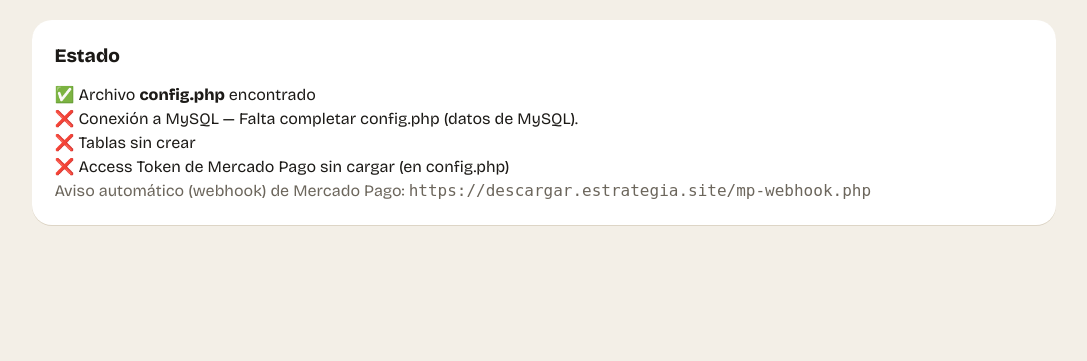
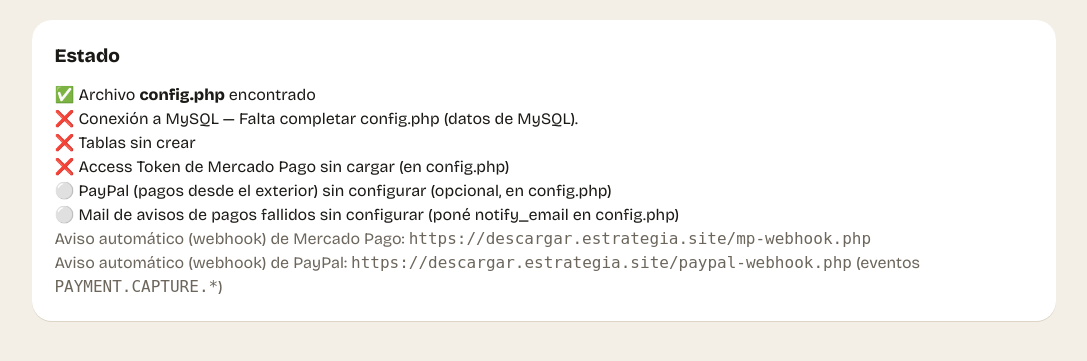
Before and after one commit to dioyerly/descargables, a PHP site: page /admin/setup.php in a window 1280 px wide. Shown: the part 157-518 px from the top of the page, without its empty margins (96-1183 px from the left). Run offline with PHP 8.4, Linux system fonts and the light colour scheme; the visitor is signed in with stand-in values (Sample User, id 1); some libraries are stand-ins or nearby versions.

Commit message:
PayPal para pagos del exterior, avisos de pagos fallidos y filtro Sin cobrar en Pedidos
- Botón «Pagar desde el exterior» (PayPal, cobra en USD) junto al de Mercado Pago
- Avisos por mail a la dueña cuando un pago falla o se devuelve, con el motivo
- Mail al comprador con el enlace para pagar con PayPal si Mercado Pago lo rechazó
- Pedidos: medio de pago, motivo, contador y filtro Sin cobrar

Co-Authored-By: Claude Sonnet 5.5 <noreply@anthropic.com>
Claude-Session: https://claude.ai/code/session_017z4jXDwbBZzGFcfP8xSY7D

```diff
--- a/admin/setup.php
+++ b/admin/setup.php
@@ -24,7 +24,10 @@ admin_head('Base de datos'); ?>
   <p><?= $pdo ? '✅' : '❌' ?> Conexión a MySQL <?= $pdo ? 'correcta' : '— ' . h((string)($GLOBALS['db_error'] ?? '')) ?></p>
   <p><?= $ready ? '✅' : '❌' ?> Tablas <?= $ready ? 'creadas' : 'sin crear' ?></p>
   <p><?= mp_configured() ? '✅' : '❌' ?> Access Token de Mercado Pago <?= mp_configured() ? 'cargado' : 'sin cargar (en config.php)' ?></p>
+  <p><?= pp_configured() ? '✅' : '⚪' ?> PayPal (pagos desde el exterior) <?= pp_configured() ? 'configurado (' . h((string)cfg('paypal.mode', 'live')) . ')' : 'sin configurar (opcional, en config.php)' ?></p>
+  <p><?= filter_var((string)cfg('notify_email', ''), FILTER_VALIDATE_EMAIL) ? '✅' : '⚪' ?> Mail de avisos de pagos fallidos <?= filter_var((string)cfg('notify_email', ''), FILTER_VALIDATE_EMAIL) ? 'configurado' : 'sin configurar (poné notify_email en config.php)' ?></p>
   <p class="muted">Aviso automático (webhook) de Mercado Pago: <code><?= h(site_url('mp-webhook.php')) ?></code></p>
+  <p class="muted">Aviso automático (webhook) de PayPal: <code><?= h(site_url('paypal-webhook.php')) ?></code> (eventos <code>PAYMENT.CAPTURE.*</code>)</p>
   <?php if ($pdo): ?><form method="post" style="margin-top:16px"><input type="hidden" name="do" value="tablas"><?= csrf_field() ?><button class="btn" type="submit"><?= $ready ? 'Revisar tablas' : 'Crear tablas e importar mis productos' ?></button></form>
   <p class="muted"><small>Es seguro repetirlo: no borra nada.</small></p>
   <?php if ($ready): ?><hr style="margin:18px 0;border:0;border-top:1px solid #ddd5c6"><h2>Fichas de productos</h2>
--- a/lib/bootstrap.php
+++ b/lib/bootstrap.php
@@ -18,6 +18,7 @@ require_once __DIR__ . '/config.php';
 require_once __DIR__ . '/db.php';
 require_once __DIR__ . '/products.php';
 require_once __DIR__ . '/mp.php';
+require_once __DIR__ . '/paypal.php';
 require_once __DIR__ . '/showcase.php';
 require_once __DIR__ . '/extras.php';
 
--- a/lib/db.php
+++ b/lib/db.php
@@ -35,6 +35,12 @@ function db_ready(): bool {
     try { $pdo->query('SELECT landing_url, files FROM products LIMIT 1'); }
     catch (Throwable $e) { try { db_install($pdo); } catch (Throwable $e2) { error_log('DB migrate: ' . $e2->getMessage()); return $ok = false; } }
     $ok = true;
+    // Pedidos: medio de pago (Mercado Pago / PayPal) y motivo del rechazo
+    try { $pdo->query('SELECT method, pp_order_id, fail_reason FROM orders LIMIT 1'); }
+    catch (Throwable $e) {
+        try { $pdo->exec("ALTER TABLE orders ADD method VARCHAR(10) NOT NULL DEFAULT 'mp' AFTER ip, ADD pp_order_id VARCHAR(40) NOT NULL DEFAULT '' AFTER method, ADD fail_reason VARCHAR(190) NOT NULL DEFAULT '' AFTER pp_order_id"); }
+        catch (Throwable $e2) { error_log('DB migrate orders: ' . $e2->getMessage()); return $ok = false; }
+    }
     // Aplica solas las fichas de seed/fichas que cambiaron desde la última vez (así no hace falta apretar ningún botón)
     try { db_apply_fichas_nuevas(); } catch (Throwable $e) { error_log('Fichas: ' . $e->getMessage()); }
     return true;
@@ -99,6 +105,9 @@ function db_install(PDO $pdo): void {
         downloads INT NOT NULL DEFAULT 0,
         expires_at DATETIME NULL,
         ip VARCHAR(45) NOT NULL DEFAULT '',
+        method VARCHAR(10) NOT NULL DEFAULT 'mp',
+        pp_order_id VARCHAR(40) NOT NULL DEFAULT '',
+        fail_reason VARCHAR(190) NOT NULL DEFAULT '',
         created_at DATETIME NOT NULL DEFAULT CURRENT_TIMESTAMP,
         paid_at DATETIME NULL,
         INDEX (status), INDEX (ip, created_at), INDEX (product_id)
--- a/lib/mp.php
+++ b/lib/mp.php
@@ -56,22 +56,87 @@ function mp_apply_payment(array $pay): ?array {
         if ((string)($pay['currency_id'] ?? '') !== $order['currency'] || (float)($pay['transaction_amount'] ?? 0) + 0.001 < (float)$order['amount']) {
             error_log("MP pago $pid: monto/moneda no coincide con pedido $code"); return $order;
         }
-        if ($order['status'] !== 'paid') {
-            $days = max(1, (int)cfg('download.days', 7));
-            $tok = bin2hex(random_bytes(24));
-            $up = db()->prepare("UPDATE orders SET status='paid', mp_payment_id=?, token=?, expires_at=DATE_ADD(NOW(), INTERVAL $days DAY), paid_at=NOW() WHERE code=? AND status<>'paid'");
-            $up->execute([$pid, $tok, $code]);
-            $order = order_by_code($code);
-            if ($up->rowCount() > 0) order_send_mail($order);
-        }
-    } elseif (in_array($status, ['rejected', 'cancelled'], true) && $order['status'] === 'pending') {
-        db()->prepare("UPDATE orders SET status='rejected', mp_payment_id=? WHERE code=?")->execute([$pid, $code]);
-        $order = order_by_code($code);
+        if ($order['status'] !== 'paid') $order = order_mark_paid($code, $pid) ?? $order;
+    } elseif (in_array($status, ['rejected', 'cancelled'], true)) {
+        $order = order_fail($code, mp_reason($pay), $pid) ?? $order;
     } elseif (in_array($status, ['refunded', 'charged_back'], true)) {
-        db()->prepare("UPDATE orders SET status='refunded', token=NULL WHERE code=?")->execute([$code]);
-        $order = order_by_code($code);
+        $order = order_refund($code, $status === 'charged_back' ? 'Contracargo' : 'Devuelto') ?? $order;
     }
     return $order;
+}
+
+/** Marca el pedido como pagado, genera el enlace y manda el mail. Idempotente. */
+function order_mark_paid(string $code, string $payId): ?array {
+    $days = max(1, (int)cfg('download.days', 7));
+    $tok = bin2hex(random_bytes(24));
+    $up = db()->prepare("UPDATE orders SET status='paid', fail_reason='', token=?, expires_at=DATE_ADD(NOW(), INTERVAL $days DAY), paid_at=NOW(), mp_payment_id=IF(method='mp', ?, mp_payment_id) WHERE code=? AND status<>'paid'");
+    $up->execute([$tok, $payId, $code]);
+    $order = order_by_code($code);
+    if ($order && $up->rowCount() > 0) order_send_mail($order);
+    return $order;
+}
+
+/** Registra un pago fallido y avisa a la dueña (una vez por intento). Nunca pisa un pedido ya pagado. */
+function order_fail(string $code, string $reason, string $payId): ?array {
+    $reason = mb_substr($reason, 0, 190);
+    $up = db()->prepare("UPDATE orders SET status='rejected', fail_reason=?, mp_payment_id=IF(method='mp', ?, mp_payment_id) WHERE code=? AND status NOT IN ('paid','refunded') AND (status<>'rejected' OR fail_reason<>? OR (method='mp' AND mp_payment_id<>?))");
+    $up->execute([$reason, $payId, $code, $reason, $payId]);
+    $order = order_by_code($code);
+    if ($order && $up->rowCount() > 0) order_notify_failure($order, $reason);
+    return $order;
+}
+
+function order_refund(string $code, string $why): ?array {
+    $up = db()->prepare("UPDATE orders SET status='refunded', token=NULL, fail_reason=? WHERE code=? AND status<>'refunded'");
+    $up->execute([mb_substr($why, 0, 190), $code]);
+    $order = order_by_code($code);
+    if ($order && $up->rowCount() > 0) notify_owner('Pago devuelto o disputado: ' . $order['product_title'], "Un pago quedó como: $why\r\n\r\n" . order_summary($order) . "\r\nSe anuló el enlace de descarga.");
+    return $order;
+}
+
+/** Motivo legible del rechazo de Mercado Pago */
+function mp_reason(array $pay): string {
+    $d = (string)($pay['status_detail'] ?? '');
+    $map = [
+        'cc_rejected_insufficient_amount' => 'Fondos insuficientes', 'cc_rejected_bad_filled_security_code' => 'Código de seguridad incorrecto',
+        'cc_rejected_bad_filled_date' => 'Fecha de vencimiento incorrecta', 'cc_rejected_bad_filled_other' => 'Datos de la tarjeta incorrectos',
+        'cc_rejected_high_risk' => 'Rechazado por riesgo de fraude', 'cc_rejected_blacklist' => 'Tarjeta en lista de bloqueo',
+        'cc_rejected_call_for_authorize' => 'El banco pide autorizar el pago', 'cc_rejected_card_disabled' => 'Tarjeta deshabilitada',
+        'cc_rejected_max_attempts' => 'Demasiados intentos', 'cc_rejected_duplicated_payment' => 'Pago duplicado',
+        'cc_rejected_invalid_installments' => 'Cuotas no válidas', 'cc_rejected_other_reason' => 'El banco rechazó la tarjeta (posible tarjeta del exterior)',
+        'cc_rejected_card_type_not_allowed' => 'Tipo de tarjeta no permitido', 'rejected_by_bank' => 'Rechazado por el banco',
+        'cancelled_by_user' => 'Cancelado por el comprador', 'expired' => 'Venció sin pagar',
+    ];
+    $m = $pay['payment_method_id'] ?? '';
+    return 'Mercado Pago: ' . ($map[$d] ?? ($d !== '' ? $d : 'rechazado')) . ($m !== '' ? " ($m)" : '');
+}
+
+function order_summary(array $o): string {
+    return "Producto: {$o['product_title']}\r\nMonto: " . ($o['currency'] === 'USD' ? 'USD ' . number_format((float)$o['amount'], 2) : format_price((float)$o['amount'])) .
+        "\r\nMedio: " . ($o['method'] === 'pp' ? 'PayPal' : 'Mercado Pago') . "\r\nEmail del comprador: {$o['buyer_email']}\r\nFecha: {$o['created_at']}\r\n";
+}
+
+/** Mail a la dueña (config: notify_email). Si no está configurado, no hace nada: igual queda en el panel. */
+function notify_owner(string $subject, string $body): void {
+    $to = trim((string)cfg('notify_email', ''));
+    if ($to === '' || !filter_var($to, FILTER_VALIDATE_EMAIL)) return;
+    $from = (string)cfg('mail_from', 'no-responder@' . ($_SERVER['HTTP_HOST'] ?? 'localhost'));
+    $headers = "From: Avisos Descargables <$from>\r\nContent-Type: text/plain; charset=UTF-8\r\nMIME-Version: 1.0";
+    @mail($to, '=?UTF-8?B?' . base64_encode($subject) . '?=', $body . "\r\nVer pedidos: " . site_url('admin/pedidos.php') . "\r\n", $headers);
+}
+
+/** Avisa de un pago fallido y, si PayPal está disponible, le manda al comprador cómo pagar desde el exterior. */
+function order_notify_failure(array $o, string $reason): void {
+    notify_owner('Pago NO completado: ' . $o['product_title'], "Alguien intentó comprar y el pago falló.\r\nMotivo: $reason\r\n\r\n" . order_summary($o) . "\r\nSi querés, escribile al comprador y ofrecele pagar con PayPal.");
+    if (pp_configured() && $o['method'] === 'mp' && !empty($o['buyer_email'])) {
+        $st = db()->prepare('SELECT slug FROM products WHERE id=?'); $st->execute([$o['product_id']]);
+        $slug = (string)$st->fetchColumn();
+        if ($slug === '') return;
+        $from = (string)cfg('mail_from', 'no-responder@' . ($_SERVER['HTTP_HOST'] ?? 'localhost'));
+        $body = "Hola, vimos que tu pago de \"{$o['product_title']}\" no se pudo completar.\r\n\r\nSi tu tarjeta es de otro país, podés pagar con PayPal (tarjeta internacional o cuenta PayPal) desde acá:\r\n" .
+            site_url('producto/' . rawurlencode($slug)) . "#comprar\r\n\r\nSi seguís con problemas, respondé este mail o escribinos por WhatsApp.\r\n\r\nEstrategIA · Descargables";
+        @mail($o['buyer_email'], '=?UTF-8?B?' . base64_encode('Tu pago no se completó: ' . $o['product_title']) . '?=', $body, "From: EstrategIA Descargables <$from>\r\nContent-Type: text/plain; charset=UTF-8\r\nMIME-Version: 1.0");
+    }
 }
 
 function mp_sync_payment_id(string $paymentId): ?array {
--- /dev/null
+++ b/lib/paypal.php
@@ -0,0 +1,136 @@
+<?php
+declare(strict_types=1);
+// PayPal (Orders v2) — para compradores con tarjetas del exterior. Cobra en dólares.
+
+function pp_configured(): bool {
+    $id = (string)cfg('paypal.client_id', ''); $sec = (string)cfg('paypal.secret', '');
+    return $id !== '' && $sec !== '' && $id !== 'PONER_AQUI' && $sec !== 'PONER_AQUI';
+}
+function pp_base(): string {
+    $b = (string)cfg('paypal.api_base', '');
+    if ($b !== '') return rtrim($b, '/');
+    return cfg('paypal.mode', 'live') === 'sandbox' ? 'https://api-m.sandbox.paypal.com' : 'https://api-m.paypal.com';
+}
+
+/** Monto en dólares a cobrar por PayPal: el precio en USD del producto, o el de pesos convertido. 0 si no se puede. */
+function pp_usd_amount(array $p): float {
+    $usd = (float)($p['price_usd'] ?? 0);
+    if ($usd > 0) return round($usd, 2);
+    $rate = (float)(dolar_rate()['valor'] ?? 0);
+    return ($rate > 0 && (float)$p['price'] > 0) ? round((float)$p['price'] / $rate, 2) : 0.0;
+}
+function pp_available(array $p): bool { return pp_configured() && pp_usd_amount($p) >= 1; }
+
+function pp_token(): string {
+    static $tok = null, $exp = 0;
+    if ($tok !== null && time() < $exp) return $tok;
+    $ch = curl_init(pp_base() . '/v1/oauth2/token');
+    curl_setopt_array($ch, [CURLOPT_RETURNTRANSFER => true, CURLOPT_POST => true, CURLOPT_POSTFIELDS => 'grant_type=client_credentials',
+        CURLOPT_USERPWD => cfg('paypal.client_id', '') . ':' . cfg('paypal.secret', ''), CURLOPT_TIMEOUT => 25,
+        CURLOPT_HTTPHEADER => ['Accept: application/json', 'Accept-Language: en_US']]);
+    $res = curl_exec($ch); $code = (int)curl_getinfo($ch, CURLINFO_HTTP_CODE); $err = curl_error($ch); curl_close($ch);
+    if ($res === false) throw new RuntimeException('PayPal no respondió: ' . $err);
+    $j = json_decode((string)$res, true);
+    if ($code >= 400 || empty($j['access_token'])) { error_log("PayPal token -> $code $res"); throw new RuntimeException('PayPal rechazó las claves (' . $code . '). Revisá Client ID y Secret en config.php.'); }
+    $exp = time() + max(60, (int)($j['expires_in'] ?? 300) - 60);
+    return $tok = (string)$j['access_token'];
+}
+
+function pp_api(string $method, string $path, ?array $body = null, ?string $reqId = null): array {
+    $ch = curl_init(pp_base() . $path);
+    $hd = ['Authorization: Bearer ' . pp_token(), 'Content-Type: application/json', 'Accept: application/json'];
+    if ($reqId) $hd[] = 'PayPal-Request-Id: ' . $reqId;
+    curl_setopt_array($ch, [CURLOPT_RETURNTRANSFER => true, CURLOPT_CUSTOMREQUEST => $method, CURLOPT_HTTPHEADER => $hd, CURLOPT_TIMEOUT => 30]);
+    if ($body !== null) curl_setopt($ch, CURLOPT_POSTFIELDS, $body === [] ? '{}' : json_encode($body, JSON_UNESCAPED_UNICODE | JSON_UNESCAPED_SLASHES));
+    $res = curl_exec($ch); $code = (int)curl_getinfo($ch, CURLINFO_HTTP_CODE); $err = curl_error($ch); curl_close($ch);
+    if ($res === false) throw new RuntimeException('PayPal no respondió: ' . $err);
+    $j = json_decode((string)$res, true);
+    if ($code >= 400) {
+        error_log("PayPal $method $path -> $code $res");
+        $issue = (string)($j['details'][0]['issue'] ?? $j['name'] ?? '');
+        throw new RuntimeException('PayPal ' . $code . ($issue !== '' ? ': ' . $issue : ''));
+    }
+    return is_array($j) ? $j : [];
+}
+
+/** Crea el pedido pendiente y la orden de PayPal. Devuelve la URL de PayPal donde la persona paga. */
+function pp_start_checkout(array $p, string $email): string {
+    $usd = pp_usd_amount($p);
+    if ($usd < 1) throw new RuntimeException('Sin precio en dólares.');
+    $pdo = db();
+    $code = bin2hex(random_bytes(16));
+    $title = strip_tags(str_replace('*', '', $p['title']));
+    $pdo->prepare("INSERT INTO orders (code, product_id, product_title, amount, currency, buyer_email, status, ip, method) VALUES (?,?,?,?,?,?,?,?,'pp')")
+        ->execute([$code, $p['pk'], $title, $usd, 'USD', $email, 'pending', substr($_SERVER['REMOTE_ADDR'] ?? '', 0, 45)]);
+    $o = pp_api('POST', '/v2/checkout/orders', [
+        'intent' => 'CAPTURE',
+        'purchase_units' => [[
+            'reference_id' => 'D' . substr($code, 0, 12), 'custom_id' => $code, 'invoice_id' => 'DESC-' . substr($code, 0, 16),
+            'description' => mb_substr($title, 0, 120),
+            'amount' => ['currency_code' => 'USD', 'value' => number_format($usd, 2, '.', '')],
+        ]],
+        'payment_source' => ['paypal' => ['email_address' => $email, 'experience_context' => [
+            'brand_name' => 'EstrategIA Descargables', 'landing_page' => 'GUEST_CHECKOUT', 'shipping_preference' => 'NO_SHIPPING',
+            'user_action' => 'PAY_NOW', 'payment_method_preference' => 'UNRESTRICTED',
+            'return_url' => site_url('paypal-return.php?o=' . $code), 'cancel_url' => site_url('paypal-return.php?o=' . $code . '&cancel=1'),
+        ]]],
+    ], $code);
+    $url = '';
+    foreach (($o['links'] ?? []) as $l) if (in_array($l['rel'] ?? '', ['payer-action', 'approve'], true)) { $url = (string)$l['href']; break; }
+    if ($url === '' || empty($o['id'])) throw new RuntimeException('PayPal no devolvió el enlace de pago.');
+    $pdo->prepare('UPDATE orders SET pp_order_id=? WHERE code=?')->execute([(string)$o['id'], $code]);
+    return $url;
+}
+
+/** Aplica el estado de una orden de PayPal (ya capturada o consultada) al pedido. Idempotente. */
+function pp_apply_order(array $ppo): ?array {
+    $pu = $ppo['purchase_units'][0] ?? [];
+    $code = (string)($pu['custom_id'] ?? '');
+    $order = order_by_code($code);
+    if (!$order || $order['method'] !== 'pp') return null;
+    $cap = $pu['payments']['captures'][0] ?? null;
+    if (!$cap) return $order;
+    $st = (string)($cap['status'] ?? '');
+    $capId = (string)($cap['id'] ?? '');
+    if ($st === 'COMPLETED') {
+        if (($cap['amount']['currency_code'] ?? '') !== $order['currency'] || (float)($cap['amount']['value'] ?? 0) + 0.001 < (float)$order['amount']) {
+            error_log("PayPal $capId: monto/moneda no coincide con pedido $code"); return $order;
+        }
+        return order_mark_paid($code, $capId);
+    }
+    if ($st === 'DECLINED' || $st === 'FAILED') return order_fail($code, 'PayPal: ' . ($cap['status_details']['reason'] ?? 'pago rechazado'), $capId);
+    if (in_array($st, ['REFUNDED', 'PARTIALLY_REFUNDED'], true) || ($ppo['_event'] ?? '') === 'refund') return order_refund($code, 'PayPal: devolución');
+    return $order; // PENDING: espera el aviso de PayPal
+}
+
+/** Vuelta del comprador: confirma (captura) el pago aprobado en PayPal. */
+function pp_capture_order(array $order): array {
+    $id = (string)$order['pp_order_id'];
+    if ($id === '') return $order;
+    try {
+        $ppo = pp_api('GET', '/v2/checkout/orders/' . rawurlencode($id));
+        if (($ppo['status'] ?? '') === 'APPROVED') $ppo = pp_api('POST', '/v2/checkout/orders/' . rawurlencode($id) . '/capture', [], 'cap-' . $order['code']);
+        return pp_apply_order($ppo) ?? $order;
+    } catch (Throwable $e) {
+        error_log('pp capture: ' . $e->getMessage());
+        if (str_contains($e->getMessage(), 'INSTRUMENT_DECLINED') || str_contains($e->getMessage(), 'PAYER_ACTION_REQUIRED') || str_contains($e->getMessage(), 'TRANSACTION_REFUSED')) {
+            return order_fail($order['code'], $e->getMessage(), '') ?? $order;
+        }
+        return $order;
+    }
+}
+
+/** Verifica la firma de un aviso (webhook) de PayPal. Sin webhook_id configurado, no se acepta (se confirma consultando la orden). */
+function pp_webhook_ok(string $raw): bool {
+    $wid = (string)cfg('paypal.webhook_id', '');
+    if ($wid === '') return false;
+    $h = fn(string $k) => (string)($_SERVER['HTTP_' . strtoupper(str_replace('-', '_', $k))] ?? '');
+    try {
+        $r = pp_api('POST', '/v1/notifications/verify-webhook-signature', [
+            'auth_algo' => $h('PAYPAL-AUTH-ALGO'), 'cert_url' => $h('PAYPAL-CERT-URL'), 'transmission_id' => $h('PAYPAL-TRANSMISSION-ID'),
+            'transmission_sig' => $h('PAYPAL-TRANSMISSION-SIG'), 'transmission_time' => $h('PAYPAL-TRANSMISSION-TIME'),
+            'webhook_id' => $wid, 'webhook_event' => json_decode($raw, true),
+        ]);
+        return ($r['verification_status'] ?? '') === 'SUCCESS';
+    } catch (Throwable $e) { error_log('pp webhook verify: ' . $e->getMessage()); return false; }
+}
--- a/lib/products.php
+++ b/lib/products.php
@@ -68,7 +68,7 @@ function product_next_order(): int { return (int)db()->query('SELECT COALESCE(MA
 
 /** ¿Se puede vender? (precio, archivo o link, y Mercado Pago configurado) */
 function product_for_sale(array $p): bool {
-    return $p['price'] > 0 && (!empty($p['files']) || $p['ext_url'] !== '') && db_ready() && mp_configured();
+    return $p['price'] > 0 && (!empty($p['files']) || $p['ext_url'] !== '') && db_ready() && (mp_configured() || pp_available($p));
 }
 function mp_configured(): bool {
     $t = (string)cfg('mp.access_token', '');
--- a/producto.php
+++ b/producto.php
@@ -52,9 +52,10 @@ $typeLbl = types()[$p['type']] ?? '';
         <input type="hidden" name="slug" value="<?= h($p['id']) ?>">
         <input type="text" name="web" value="" tabindex="-1" autocomplete="off" class="hp" aria-hidden="true">
         <label>Tu email<input type="email" name="email" required maxlength="190" placeholder="nombre@correo.com" autocomplete="email"><small>Ahí te mandamos el enlace de descarga.</small></label>
-        <button class="btn big" type="submit">Comprar · <?= h(format_price($p['price'])) ?></button>
+        <?php if (mp_configured()): ?><button class="btn big" type="submit" name="metodo" value="mp">Comprar · <?= h(format_price($p['price'])) ?></button><?php endif; ?>
+        <?php if (pp_available($p)): ?><button class="btn <?= mp_configured() ? 'o ' : 'big' ?>" type="submit" name="metodo" value="paypal" style="margin-top:10px;width:100%"><?= mp_configured() ? 'Pagar desde el exterior · USD ' . h(number_format(pp_usd_amount($p), 2)) . ' (PayPal)' : 'Comprar · USD ' . h(number_format(pp_usd_amount($p), 2)) . ' (PayPal)' ?></button><small>¿Tu tarjeta es de otro país? Pagá en dólares con PayPal: tarjeta internacional o cuenta PayPal.</small><?php endif; ?>
       </form>
-      <ul class="trust"><li>Pago seguro con Mercado Pago</li><li>Descarga al instante</li><li>Producto digital: no se envía nada físico</li></ul>
+      <ul class="trust"><li><?= mp_configured() ? 'Pago seguro con Mercado Pago' . (pp_available($p) ? ' o PayPal' : '') : 'Pago seguro con PayPal' ?></li><li>Descarga al instante</li><li>Producto digital: no se envía nada físico</li></ul>
     <?php else: ?>
       <button class="btn big" type="button" disabled aria-disabled="true"><?= $p['price'] > 0 ? 'Comprar · ' . h(format_price($p['price'])) : 'Comprar' ?></button>
       <p class="soon">No disponible por ahora. Si lo querés ya, escribinos y te lo pasamos.</p>
```
Also changed, not shown: GUIA-INSTALACION.md (+6 -0 lines), admin/pedidos.php (+14 -5 lines), comprar.php (+5 -3 lines), config.example.php (+12 -0 lines), gracias.php (+10 -7 lines), paypal-return.php (added, +13 -0 lines), paypal-webhook.php (added, +23 -0 lines).
